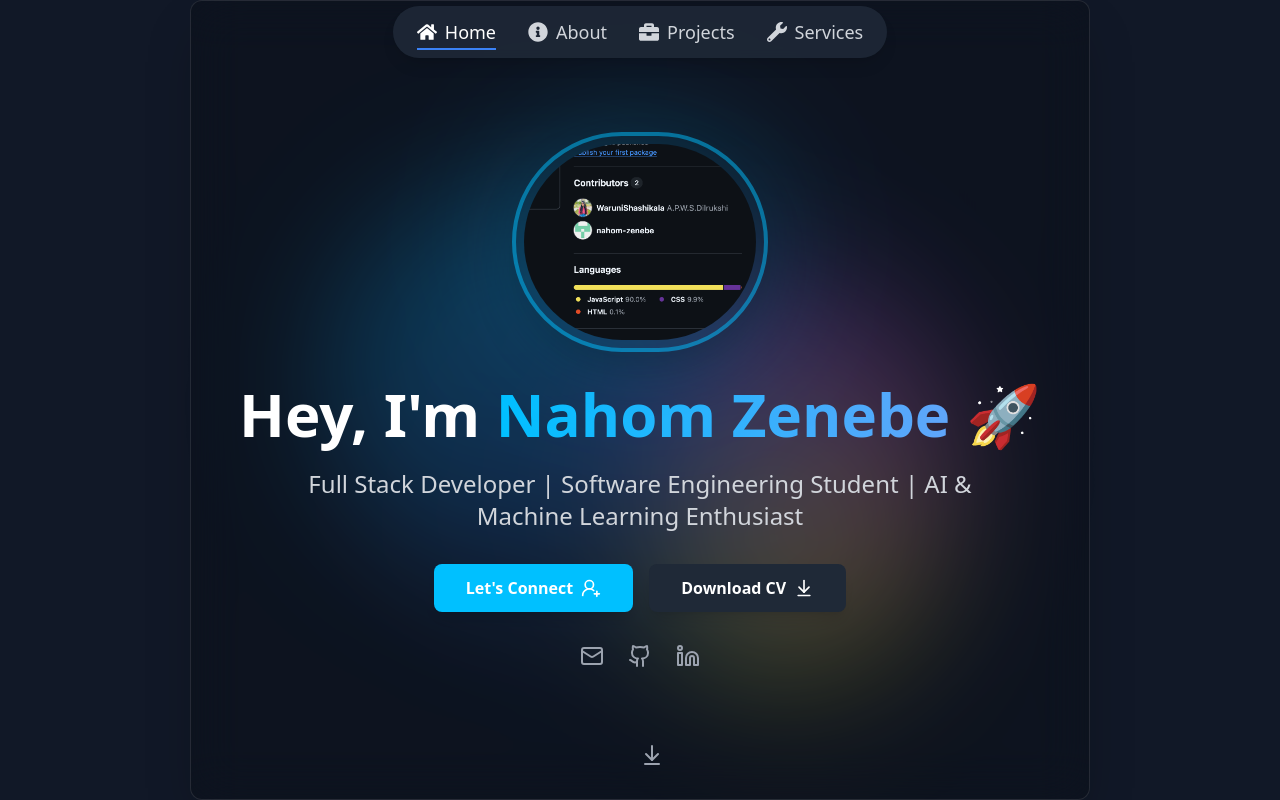
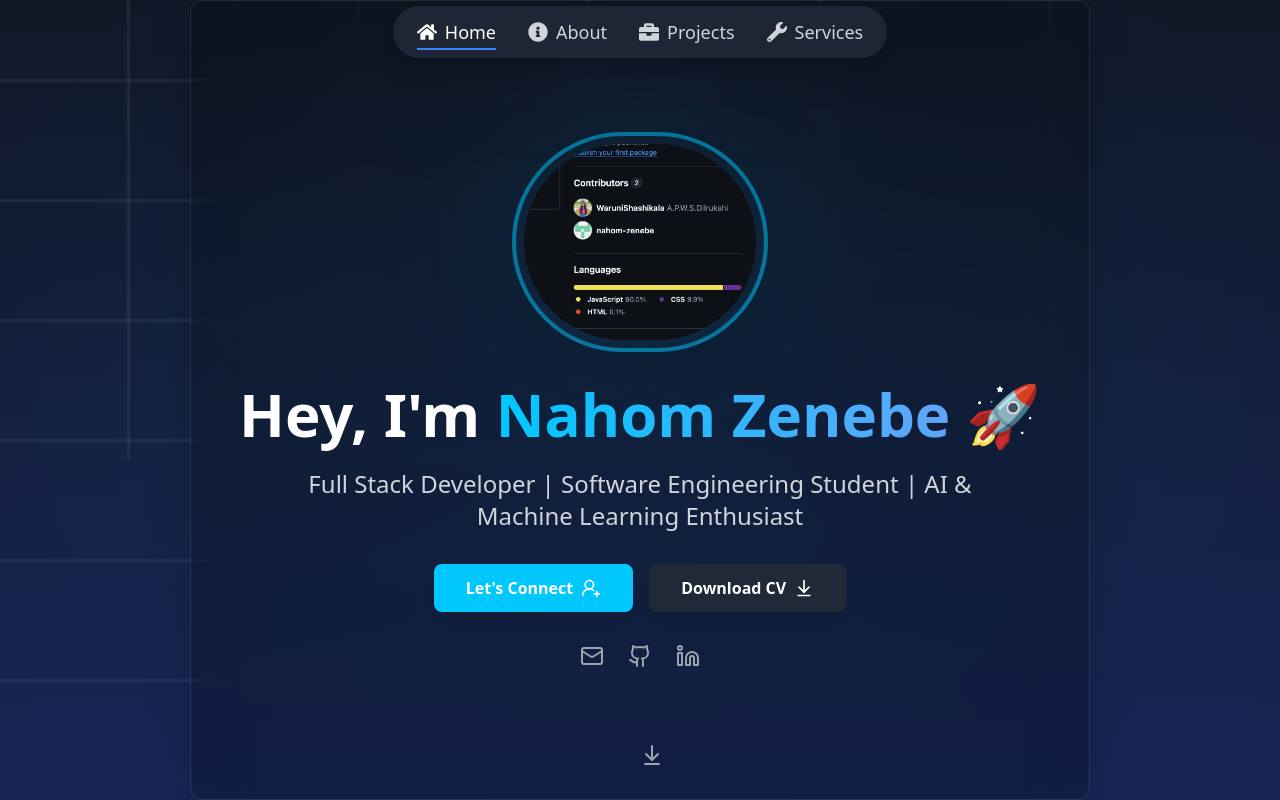
Before and after one commit to nahom-zenebe/Personal-Poritfolio, a React (Create React App) app in the folder personal/: page / in a window 1280 px wide. Shown: the top 800 px of the page. Built offline with nearby package versions, Linux system fonts and the light colour scheme.

Commit message:
improve the design

```diff
--- a/personal/src/pages/Aboutpage.jsx
+++ b/personal/src/pages/Aboutpage.jsx
@@ -65,7 +65,7 @@ function AboutPage() {
     {
       title: "Full Stack Developer at Nile Technology",
       description: "Developing a full stack school managment system with mern stack",
-      date: "2023 - Present",
+      date: "2025 - present",
       icon: ({ className }) => (
         <svg className={className} fill="none" viewBox="0 0 24 24" stroke="currentColor">
           <path strokeLinecap="round" strokeLinejoin="round" strokeWidth={2} d="M9.75 17L9 20l-1 1h8l-1-1-.75-3M3 13h18M5 17h14a2 2 0 002-2V5a2 2 0 00-2-2H5a2 2 0 00-2 2v10a2 2 0 002 2z" />
@@ -75,7 +75,7 @@ function AboutPage() {
     {
       title: "Academic project",
       description: "Developing a Research sharing app with flutter,inventory managment system with mern stack",
-      date: "2022 - Present",
+      date: "2025 - Present",
       icon: ({ className }) => (
         <svg className={className} fill="none" viewBox="0 0 24 24" stroke="currentColor">
           <path strokeLinecap="round" strokeLinejoin="round" strokeWidth={2} d="M8 9l3 3-3 3m5 0h3M5 20h14a2 2 0 002-2V6a2 2 0 00-2-2H5a2 2 0 00-2 2v12a2 2 0 002 2z" />
@@ -126,8 +126,8 @@ function AboutPage() {
           <div className="grid grid-cols-2 md:grid-cols-3 lg:grid-cols-4 gap-6">
             {[
               "JavaScript", "TypeScript", "React", "Node.js",
-              "MongoDB", "Express", "Python", "Machine Learning",
-              "Git", "Docker", "AWS", "TailwindCSS"
+              "MongoDB", "Express", "Python", "C",
+              "Git", "Next js", "Flutter", "TailwindCSS","Kotlin","Github","Figma"
             ].map((skill, index) => (
               <motion.div
                 key={skill}
--- a/personal/src/pages/Homepage.jsx
+++ b/personal/src/pages/Homepage.jsx
@@ -1,4 +1,4 @@
-import React, { useEffect, useRef } from 'react';
+import React, { useRef } from 'react';
 import { motion, useScroll, useTransform } from 'framer-motion';
 import { ArrowDownToLine, UserRoundPlus, Mail, Github, Linkedin } from 'lucide-react';
 import person1 from '../images/person1.png';
@@ -28,47 +28,83 @@ function Homepage() {
   };
 
   return (
-    <div id="home" ref={containerRef} className="relative min-h-screen overflow-hidden bg-gray-900 flex items-center justify-center">
-      {/* Animated Gradient Background */}
-      <div className="absolute inset-0 z-0 overflow-hidden">
-        <motion.div
-          className="absolute top-1/4 left-1/4 w-96 h-96 bg-gradient-to-br from-accent-blue/50 to-blue-900/50 rounded-full mix-blend-multiply filter blur-3xl opacity-70 animate-blob"
-          animate={{ x: [0, 100, 0], y: [0, -100, 0], rotate: [0, 180, 0] }}
-          transition={{ duration: 15, repeat: Infinity, ease: "easeInOut" }}
-        />
-        <motion.div
-          className="absolute bottom-1/4 right-1/4 w-80 h-80 bg-gradient-to-br from-purple-500/50 to-pink-500/50 rounded-full mix-blend-multiply filter blur-3xl opacity-70 animate-blob animation-delay-2000"
-          animate={{ x: [0, -100, 0], y: [0, 100, 0], rotate: [0, -180, 0] }}
-          transition={{ duration: 18, repeat: Infinity, ease: "easeInOut" }}
-        />
-        <motion.div
-          className="absolute top-1/2 left-1/2 w-72 h-72 bg-gradient-to-br from-green-500/50 to-yellow-500/50 rounded-full mix-blend-multiply filter blur-3xl opacity-70 animate-blob animation-delay-4000"
-          animate={{ x: [0, 50, 0], y: [0, 50, 0], rotate: [0, 360, 0] }}
-          transition={{ duration: 20, repeat: Infinity, ease: "easeInOut" }}
-        />
-      </div>
+    <div id="home" ref={containerRef} className="relative min-h-screen overflow-hidden bg-gradient-to-b from-gray-900 to-blue-950 flex items-center justify-center">
 
-      {/* Parallax effect on scroll - existing */}
-      <motion.div
-        className="absolute inset-0 z-10"
-        style={{ y, opacity }}
-      >
-        <div className="absolute inset-0 bg-[radial-gradient(circle_at_center,_var(--tw-gradient-stops))] from-blue-500/10 via-transparent to-transparent" />
-        <div className="absolute inset-0 bg-grid-white/[0.01] bg-[size:50px_50px]" />
+      {/* === Dynamic Grid Lines and Glow === */}
+      <motion.div className="absolute inset-0 z-0 overflow-hidden" style={{ y, opacity }}>
+        {/* Horizontal Lines */}
+        {[...Array(6)].map((_, i) => (
+          <motion.div
+            key={`h-${i}`}
+            className="absolute left-0 right-0 h-[1px] bg-white/20"
+            style={{
+              top: `${10 + i * 15}%`,
+              filter: "blur(0.8px)"
+            }}
+            animate={{ x: ["-50%", "50%"] }}
+            transition={{
+              duration: 18 + i * 2,
+              repeat: Infinity,
+              ease: "linear"
+            }}
+          >
+            <motion.div
+              className="h-full w-3 bg-accent-blue/80 rounded-full shadow-md"
+              animate={{ x: ["-5%", "105%"] }}
+              transition={{
+                duration: 4 + i,
+                repeat: Infinity,
+                ease: "easeInOut",
+                delay: i * 0.6
+              }}
+            />
+          </motion.div>
+        ))}
+
+        {/* Vertical Lines */}
+        {[...Array(5)].map((_, i) => (
+          <motion.div
+            key={`v-${i}`}
+            className="absolute top-0 bottom-0 w-[1px] bg-white/20"
+            style={{
+              left: `${10 + i * 18}%`,
+              filter: "blur(0.8px)"
+            }}
+            animate={{ y: ["-50%", "50%"] }}
+            transition={{
+              duration: 20 + i * 2,
+              repeat: Infinity,
+              ease: "linear"
+            }}
+          >
+            <motion.div
+              className="w-full h-3 bg-accent-blue/80 rounded-full shadow-md"
+              animate={{ y: ["-5%", "105%"] }}
+              transition={{
+                duration: 4.5 + i,
+                repeat: Infinity,
+                ease: "easeInOut",
+                delay: i * 0.5
+              }}
+            />
+          </motion.div>
+        ))}
+
+        {/* Glow between sections */}
+        <div className="absolute inset-0 flex items-center justify-center pointer-events-none">
+          <div className="w-[1000px] h-[400px] bg-accent-blue/10 rounded-full blur-[150px] opacity-60 mix-blend-screen" />
+        </div>
       </motion.div>
 
-      {/* Hero Content */}
+      {/* === Foreground Content === */}
       <motion.div
         className="relative z-20 flex flex-col items-center justify-center min-h-screen px-4 pt-20 text-center bg-black/20 backdrop-blur-xl rounded-xl shadow-2xl p-8 md:p-12 border border-white/10 mx-4"
         variants={staggerContainer}
         initial="initial"
         animate="animate"
       >
-        <motion.div
-          className="relative"
-          variants={fadeInUp}
-        >
-          <div className="absolute inset-0 bg-accent-blue/20 blur-3xl rounded-full" />
+        <motion.div className="relative" variants={fadeInUp}>
+          <div className="absolute inset-0 bg-accent-blue/10 blur-3xl rounded-full" />
           <motion.img
             src={person1}
             alt="Nahom Zenebe"
@@ -78,10 +114,7 @@ function Homepage() {
           />
         </motion.div>
 
-        <motion.h1
-          className="mt-8 text-4xl md:text-6xl font-bold text-white"
-          variants={fadeInUp}
-        >
+        <motion.h1 className="mt-8 text-4xl md:text-6xl font-bold text-white" variants={fadeInUp}>
           Hey, I'm{" "}
           <span className="bg-gradient-to-r from-accent-blue to-blue-400 bg-clip-text text-transparent">
             Nahom Zenebe
@@ -89,17 +122,11 @@ function Homepage() {
           🚀
         </motion.h1>
 
-        <motion.p
-          className="mt-6 text-xl md:text-2xl text-gray-300 max-w-2xl"
-          variants={fadeInUp}
-        >
+        <motion.p className="mt-6 text-xl md:text-2xl text-gray-300 max-w-2xl" variants={fadeInUp}>
           Full Stack Developer | Software Engineering Student | AI & Machine Learning Enthusiast
         </motion.p>
 
-        <motion.div
-          className="flex flex-wrap gap-4 mt-8 justify-center"
-          variants={fadeInUp}
-        >
+        <motion.div className="flex flex-wrap gap-4 mt-8 justify-center" variants={fadeInUp}>
           <motion.button
             whileHover={{ scale: 1.05, y: -3, boxShadow: "0 10px 20px rgba(0, 192, 255, 0.4)" }}
             whileTap={{ scale: 0.95 }}
@@ -119,10 +146,7 @@ function Homepage() {
           </motion.a>
         </motion.div>
 
-        <motion.div
-          className="flex gap-6 mt-8"
-          variants={fadeInUp}
-        >
+        <motion.div className="flex gap-6 mt-8" variants={fadeInUp}>
           {[
             { icon: Mail, href: "mailto:nahomzenebe123@gmail.com", label: "Email" },
             { icon: Github, href: "https://github.com", label: "GitHub" },
--- a/personal/tailwind.config.js
+++ b/personal/tailwind.config.js
@@ -4,7 +4,10 @@ module.exports = {
   theme: {
     extend: {
       colors: {
-        'accent-blue': '#00C0FF', // A vibrant blue for accents
+        'accent-blue': '#00C8FF',
+      },
+      animation: {
+        'pulse-slow': 'pulse 4s ease-in-out infinite',
       },
     },
   },
```
